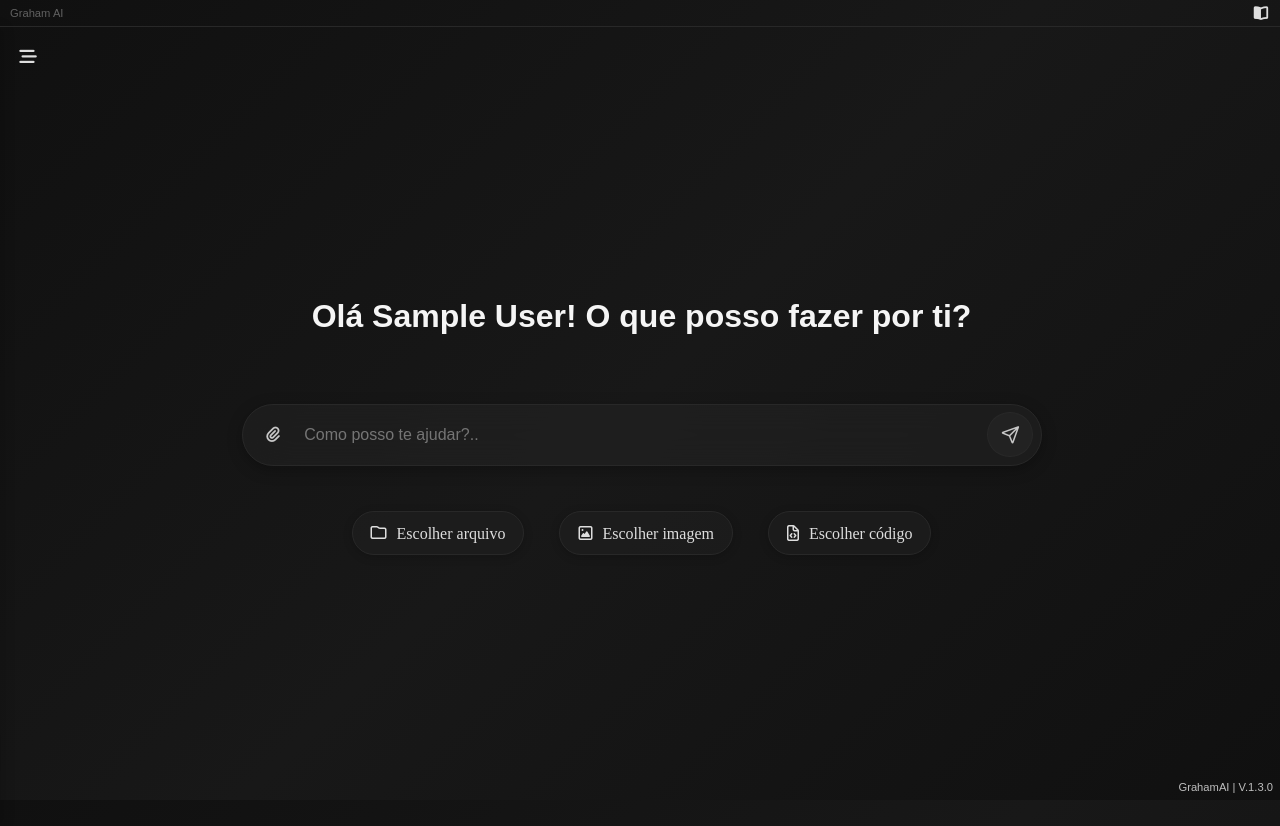
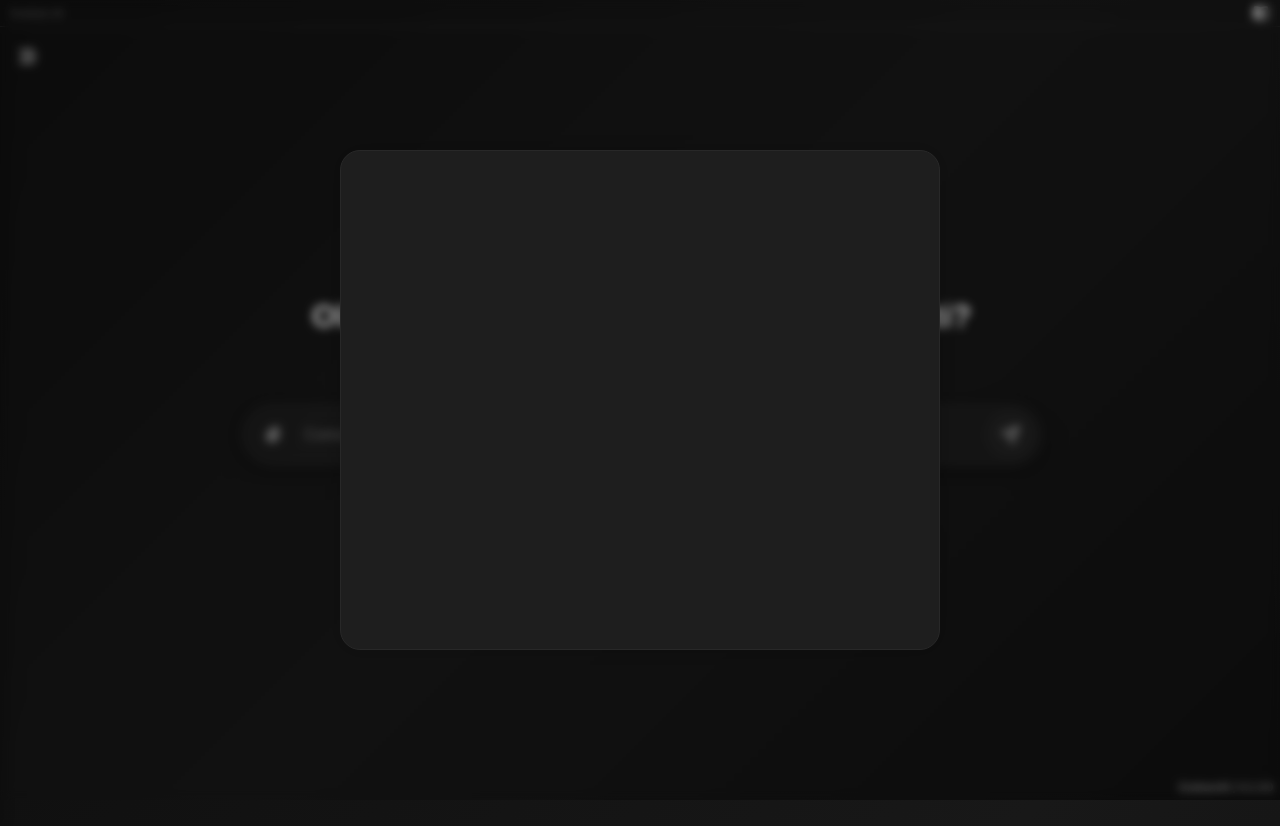
Before and after one commit to leoosilvp/Graham-AI, a React (Vite) app: page / in a window 1280 px wide. Built offline with nearby package versions, Linux system fonts and the light colour scheme; sample sign-in values are in the browser's storage.

Commit message:
a- criando estrutura inicial do card de update

```diff
--- /dev/null
+++ b/src/components/Upd.jsx
@@ -0,0 +1,13 @@
+import '../css/upd.css'
+
+const Upd = () => {
+    return (
+        <section className="ctn-upd">
+            <article className="upd">
+
+            </article>
+        </section>
+    )
+}
+
+export default Upd
--- /dev/null
+++ b/src/css/upd.css
@@ -0,0 +1,23 @@
+.ctn-upd{
+    position: absolute;
+    display: flex;
+    align-items: center;
+    justify-content: center;
+    top: 0;
+    left: 0;
+    width: 100vw;
+    height: 100vh;
+    backdrop-filter: blur(5px);
+    background: #00000044;
+    z-index: 30;
+}
+
+.upd{
+    display: flex;
+    width: 600px;
+    height: 500px;
+    background: #1e1e1e;
+    border: 1px solid var(--color-line);
+    border-radius: 20px;
+    box-shadow: 0px 0px 20px 0px #00000033;
+}
--- a/src/routes/Home.jsx
+++ b/src/routes/Home.jsx
@@ -4,6 +4,7 @@ import Aside from '../components/Aside'
 import Footer from '../components/Footer'
 import Chat from '../components/Chat'
 import useAuthRedirect from "../hooks/useAuthRedirect";
+import Upd from '../components/Upd'
 
 const Home = () => {
 
@@ -18,6 +19,7 @@ const Home = () => {
             </div>
             <Outlet />
             <Footer />
+            <Upd />
         </div>
     )
 }
```
